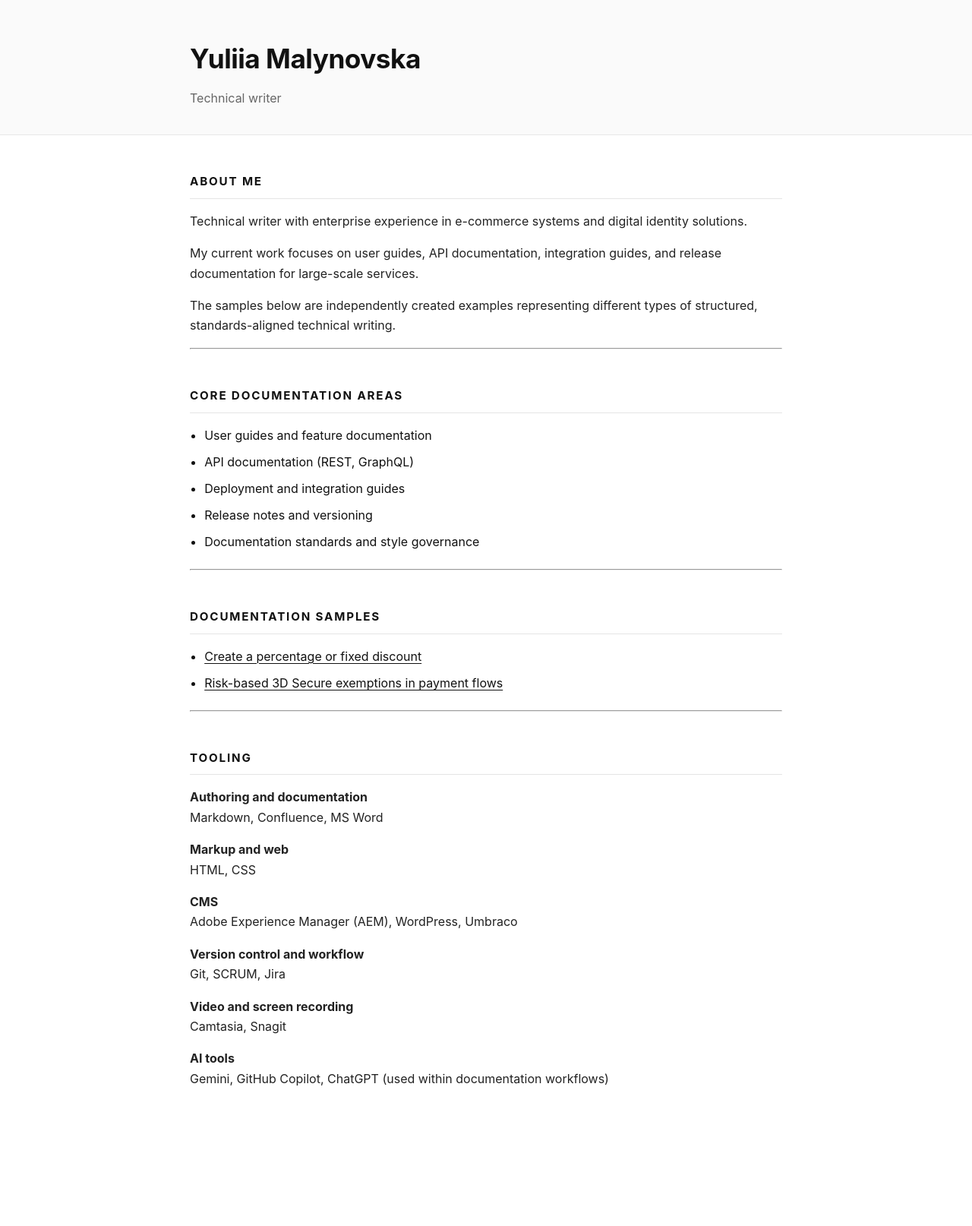
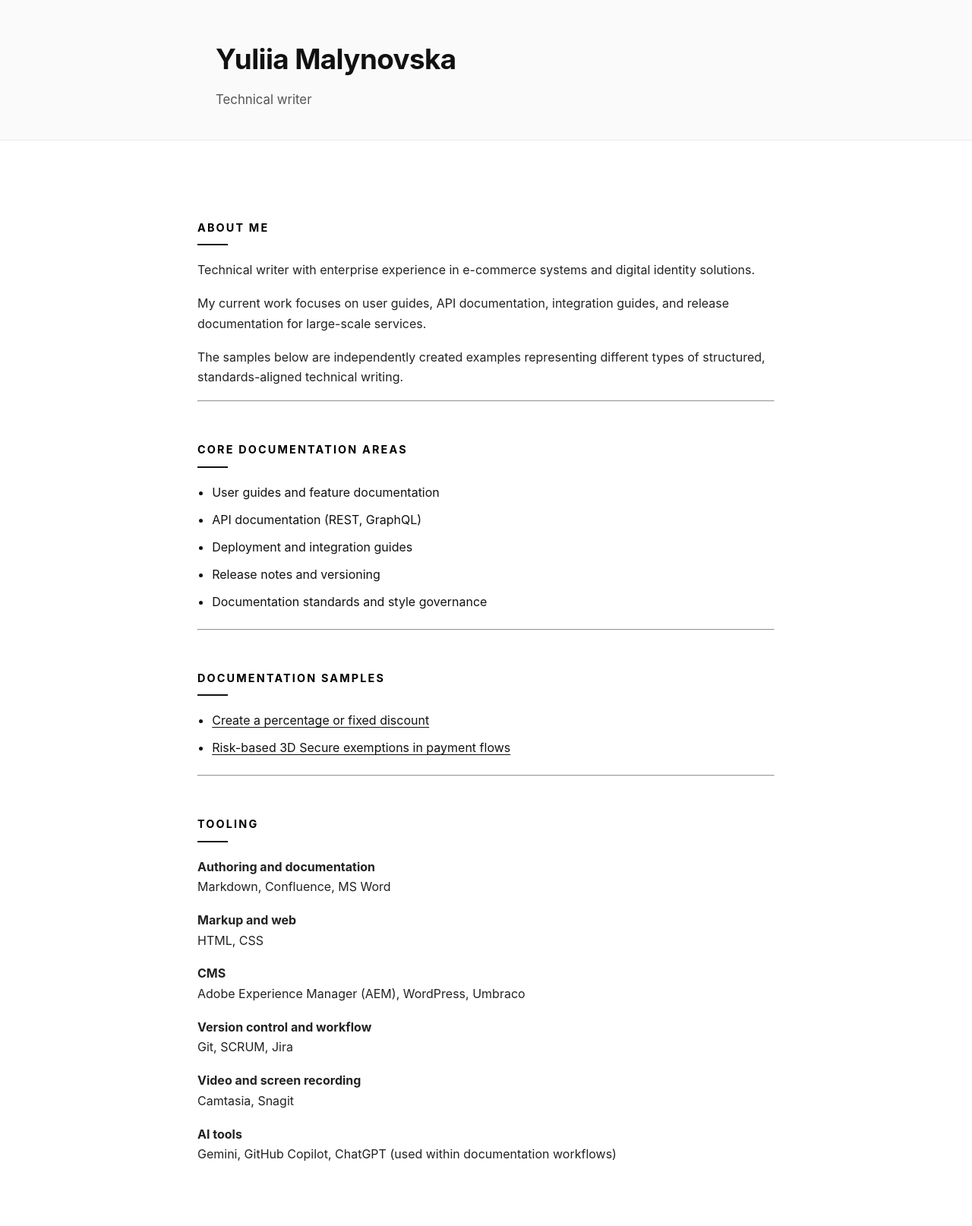
Before and after one commit to malynovskayuliia-eng/malynovskayuliia-eng.github.io, a Jekyll site: the page built from index.md, in a window 1280 px wide. Shown: the whole page at 76% size. Built offline with Jekyll 4.4.1, drawn with Linux system fonts in a browser that asks for light colours; before the commit the page ends 1513 px from its top, so only the background shows below that.

Commit message:
Update style.css

```diff
--- a/assets/css/style.css
+++ b/assets/css/style.css
@@ -15,7 +15,7 @@
 body {
   font-family: -apple-system, BlinkMacSystemFont, "Segoe UI", Roboto, sans-serif;
   background: #ffffff;
-  color: #111111;
+  color: #111;
   line-height: 1.65;
 }
 
@@ -24,9 +24,9 @@ body {
 /* ============================= */
 
 .container {
-  max-width: 780px;
+  max-width: 760px;
   margin: 0 auto;
-  padding: 0;
+  padding: 0 1.5rem;
 }
 
 /* ============================= */
@@ -36,13 +36,13 @@ body {
 .site-header {
   background: #fafafa;
   border-bottom: 1px solid #e8e8e8;
-  padding: 3rem 0 2.2rem;
+  padding: 3rem 0 2.4rem;
 }
 
 .site-title {
-  font-size: 2.2rem;
+  font-size: 2.3rem;
   font-weight: 700;
-  letter-spacing: -0.5px;
+  letter-spacing: -0.6px;
 }
 
 .site-title a {
@@ -52,8 +52,8 @@ body {
 
 .site-description {
   margin-top: 0.6rem;
-  font-size: 1rem;
-  color: #666;
+  font-size: 1.05rem;
+  color: #555;
 }
 
 /* ============================= */
@@ -61,7 +61,7 @@ body {
 /* ============================= */
 
 .content {
-  padding: 3rem 0 4rem;
+  padding: 3.2rem 0 4rem;
 }
 
 /* ============================= */
@@ -69,32 +69,37 @@ body {
 /* ============================= */
 
 .content h1 {
-  font-size: 1.8rem;
-  margin-bottom: 1.2rem;
-  font-weight: 600;
+  font-size: 1.9rem;
+  font-weight: 700;
+  margin-bottom: 1.4rem;
 }
 
 .content h2 {
-  font-size: 0.95rem;
+  font-size: 0.9rem;
   text-transform: uppercase;
-  letter-spacing: 0.12em;
+  letter-spacing: 0.15em;
   font-weight: 700;
-  margin-top: 3rem;
-  margin-bottom: 1rem;
-  padding-bottom: 0.6rem;
-  border-bottom: 1px solid #e5e5e5;
-  color: #111;
+  margin-top: 3.2rem;
+  margin-bottom: 1.2rem;
+  color: #000;
+  position: relative;
 }
 
-.content h2:first-of-type {
-  margin-top: 0;
+/* subtle divider under section headings */
+.content h2::after {
+  content: "";
+  display: block;
+  width: 40px;
+  height: 2px;
+  background: #111;
+  margin-top: 0.6rem;
 }
 
 .content h3 {
-  font-size: 1.05rem;
+  font-size: 1.1rem;
+  font-weight: 600;
   margin-top: 2rem;
   margin-bottom: 0.6rem;
-  font-weight: 600;
 }
 
 /* ============================= */
@@ -102,7 +107,8 @@ body {
 /* ============================= */
 
 .content p {
-  margin-bottom: 1rem;
+  font-size: 1rem;
+  margin-bottom: 1.1rem;
   color: #222;
 }
 
@@ -117,7 +123,7 @@ body {
 }
 
 .content li {
-  margin-bottom: 0.55rem;
+  margin-bottom: 0.6rem;
 }
 
 /* ============================= */
@@ -127,8 +133,8 @@ body {
 a {
   color: #111;
   text-decoration: underline;
+  text-underline-offset: 3px;
   text-decoration-thickness: 1px;
-  text-underline-offset: 3px;
 }
 
 a:hover {
@@ -154,9 +160,10 @@ pre {
 }
 
 /* ============================= */
-/* Subtle Spacing Rhythm */
+/* Section Separation */
 /* ============================= */
 
+/* Add gentle breathing rhythm */
 .content > * + * {
   margin-top: 0.8rem;
 }
```
